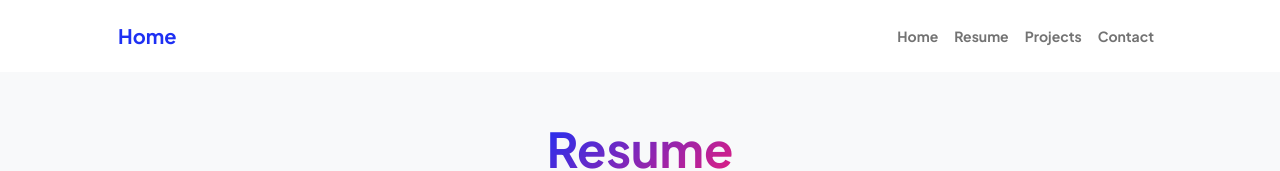
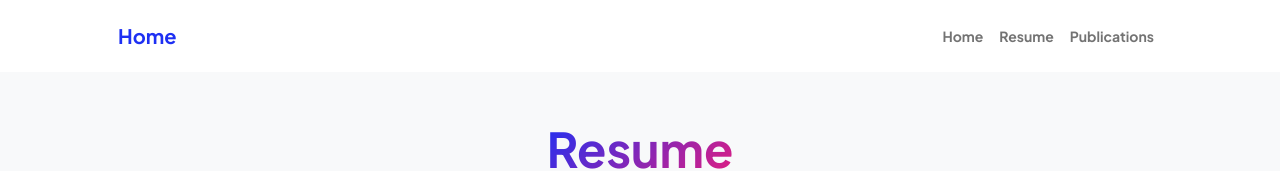
Before and after one commit to TanmoyAcharya/TanmoyAcharya.github.io, a plain HTML site: page resume.html in a window 1280 px wide. Shown: the top 171 px of the page. Drawn offline with nearby package versions, Linux system fonts and the light colour scheme.

Commit message:
Update resume.html

```diff
--- a/resume.html
+++ b/resume.html
@@ -28,8 +28,8 @@
                         <ul class="navbar-nav ms-auto mb-2 mb-lg-0 small fw-bolder">
                             <li class="nav-item"><a class="nav-link" href="index.html">Home</a></li>
                             <li class="nav-item"><a class="nav-link" href="resume.html">Resume</a></li>
-                            <li class="nav-item"><a class="nav-link" href="Publications.html">Projects</a></li>
-                            <li class="nav-item"><a class="nav-link" href="contact.html">Contact</a></li>
+                            <li class="nav-item"><a class="nav-link" href="Publications.html">Publications</a></li>
+
                         </ul>
                     </div>
                 </div>
```
